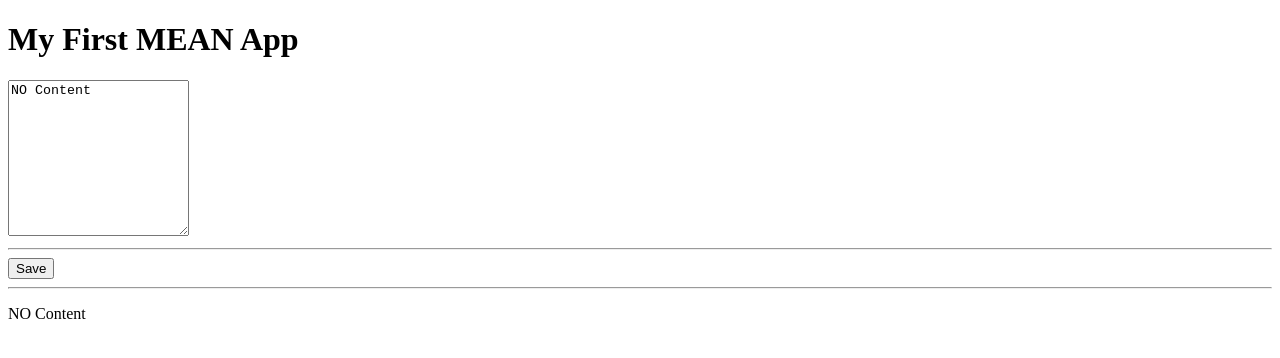
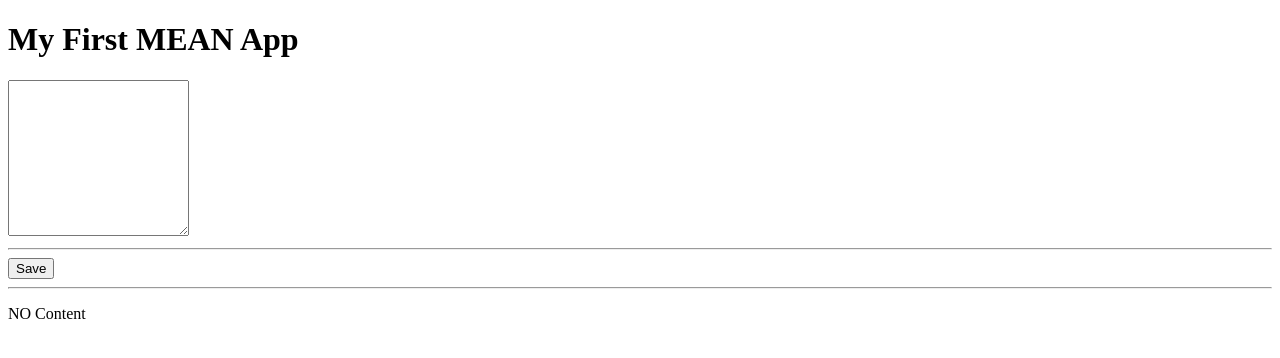
Before and after one commit to manjulcr7/MEAN-Project, an Angular app in the folder mean-course/: page / in a window 1280 px wide. Shown: the top 358 px of the page. Built offline with nearby package versions, Linux system fonts and the light colour scheme.

Commit message:
local referencing html elements using hash

```diff
--- a/mean-course/src/app/posts/post-create/post-create/post-create.component.html
+++ b/mean-course/src/app/posts/post-create/post-create/post-create.component.html
@@ -1,5 +1,5 @@
-<textarea rows="10" [value]="postContent"></textarea>
+<textarea rows="10" #textareaInput></textarea>
 <hr>
-<button (click)="onSave()">Save</button>
+<button (click)="onSave(textareaInput)">Save</button>
 <hr>
 <p>{{postContent}}</p>
--- a/mean-course/src/app/posts/post-create/post-create/post-create.component.ts
+++ b/mean-course/src/app/posts/post-create/post-create/post-create.component.ts
@@ -12,7 +12,8 @@ export class PostCreateComponent implements OnInit {
 
   ngOnInit() {
   }
-  onSave(){
+  onSave(textareaInput:HTMLTextAreaElement){
+    this.postContent=textareaInput.value;
   }
 
 }
```
